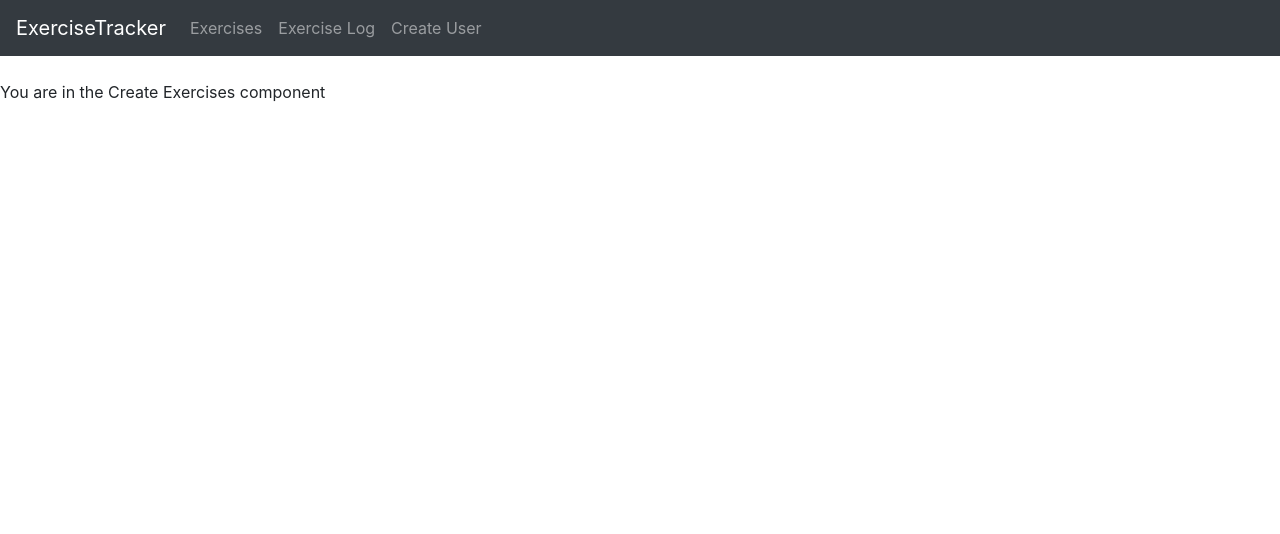
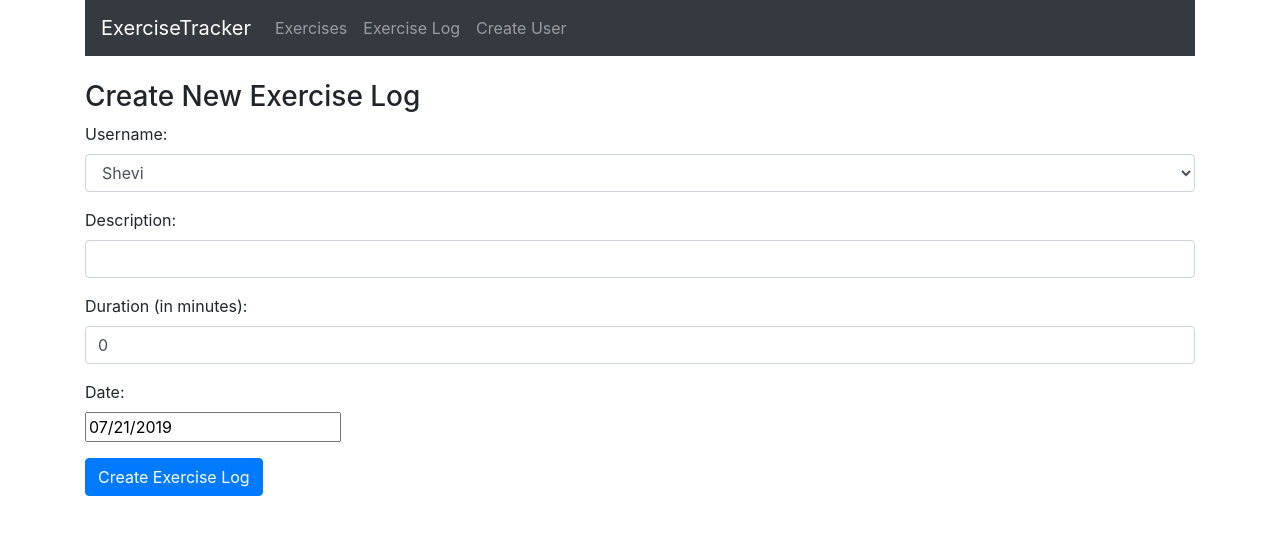
Before and after one commit to Bluesamyou/mern-stack-practice-app, a React (Create React App) app in the folder mern-exercise-tracker/: page /create in a window 1280 px wide. Shown: the top 534 px of the page. Built offline with nearby package versions, Linux system fonts and the light colour scheme; the HTML template or start-up script is replaced by a standard one.

Commit message:
Added exercise creator

```diff
--- a/mern-exercise-tracker/package.json
+++ b/mern-exercise-tracker/package.json
@@ -5,6 +5,7 @@
   "dependencies": {
     "bootstrap": "^4.3.1",
     "react": "^16.8.6",
+    "react-datepicker": "^2.8.0",
     "react-dom": "^16.8.6",
     "react-router-dom": "^5.0.1",
     "react-scripts": "3.0.1"
--- a/mern-exercise-tracker/src/App.js
+++ b/mern-exercise-tracker/src/App.js
@@ -12,12 +12,14 @@
 function App() {
   return (
     <Router>
+      <div className="container">
         <Navbar/>
         <br/>
         <Route path="/" exact component={ExerciseList}/>
         <Route path="/edit/:id" exact component={EditExercise}/>
         <Route path="/create" exact component={CreateExercise}/>
         <Route path="/user" exact component={CreateUser}/>
+      </div>
     </Router>
   );
 }
--- a/mern-exercise-tracker/src/components/create-exercise.component.js
+++ b/mern-exercise-tracker/src/components/create-exercise.component.js
@@ -1,11 +1,123 @@
 import React,{ Component  } from "react";
+import DatePicker from "react-datepicker";
+import 'react-datepicker/dist/react-datepicker.css'
 
 export default class CreateExercises extends Component {
+    constructor(props){
+        super(props);
+
+        this.onChangeUserName = this.onChangeUserName.bind(this);
+        this.onChangeDescription = this.onChangeDescription.bind(this);
+        this.onChangeDuration = this.onChangeDuration.bind(this);
+        this.onChangeDate = this.onChangeDate.bind(this);
+        this.onSubmit = this.onSubmit.bind(this);
+
+
+        this.state  = {
+            username : "",
+            description : "",
+            duration : 0,
+            date : new Date(),
+            users : []
+        }
+    }
+
+    componentDidMount(){
+        this.setState({
+            users : ["Shevi"],
+            username : 'Shevi'
+        })
+    }
+
+    onChangeUserName(e) {
+        this.setState({
+            username : e.target.value
+        })
+    }
+
+    onChangeDescription(e) {
+        this.setState({
+            description : e.target.value
+        })
+    }
+
+    onChangeDuration(e) {
+        this.setState({
+            duration : e.target.value
+        })
+    }
+
+    onChangeDate(date) {
+        this.setState({
+            date : date
+        })
+    }
+
+    onSubmit(e){
+        e.preventDefault();
+
+        const exercise = {...this.state}
+
+        console.log(exercise)
+
+        window.location = "/"
+    }
+
     render() {
         return (
             <div>
-                <p>You are in the Create Exercises component</p>
-            </div>
+            <h3>Create New Exercise Log</h3>
+            <form onSubmit={this.onSubmit}>
+              <div className="form-group">
+                <label>Username: </label>
+                <select ref="userInput"
+                    required
+                    className="form-control"
+                    value={this.state.username}
+                    onChange={this.onChangeUsername}>
+                    {
+                      this.state.users.map(function(user) {
+                        return <option
+                          key={user}
+                          value={user}>{user}
+                          </option>;
+                      })
+                    }
+                </select>
+              </div>
+              <div className="form-group">
+                <label>Description: </label>
+                <input  type="text"
+                    required
+                    className="form-control"
+                    value={this.state.description}
+                    onChange={this.onChangeDescription}
+                    />
+              </div>
+              <div className="form-group">
+                <label>Duration (in minutes): </label>
+                <input
+                    type="text"
+                    className="form-control"
+                    value={this.state.duration}
+                    onChange={this.onChangeDuration}
+                    />
+              </div>
+              <div className="form-group">
+                <label>Date: </label>
+                <div>
+                  <DatePicker
+                    selected={this.state.date}
+                    onChange={this.onChangeDate}
+                  />
+                </div>
+              </div>
+
+              <div className="form-group">
+                <input type="submit" value="Create Exercise Log" className="btn btn-primary" />
+              </div>
+            </form>
+          </div>
         )
     }
 }
```
Also changed, not shown: 1 other file (tests, documents, lock files or other folders). Lines whose indentation alone changed are shown as unchanged.
